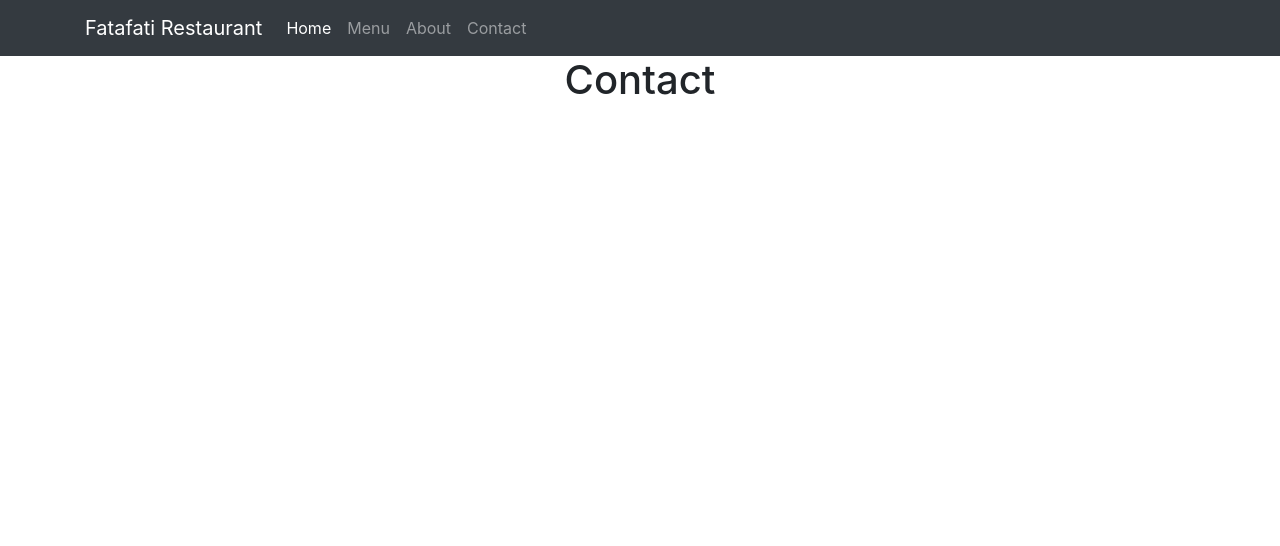
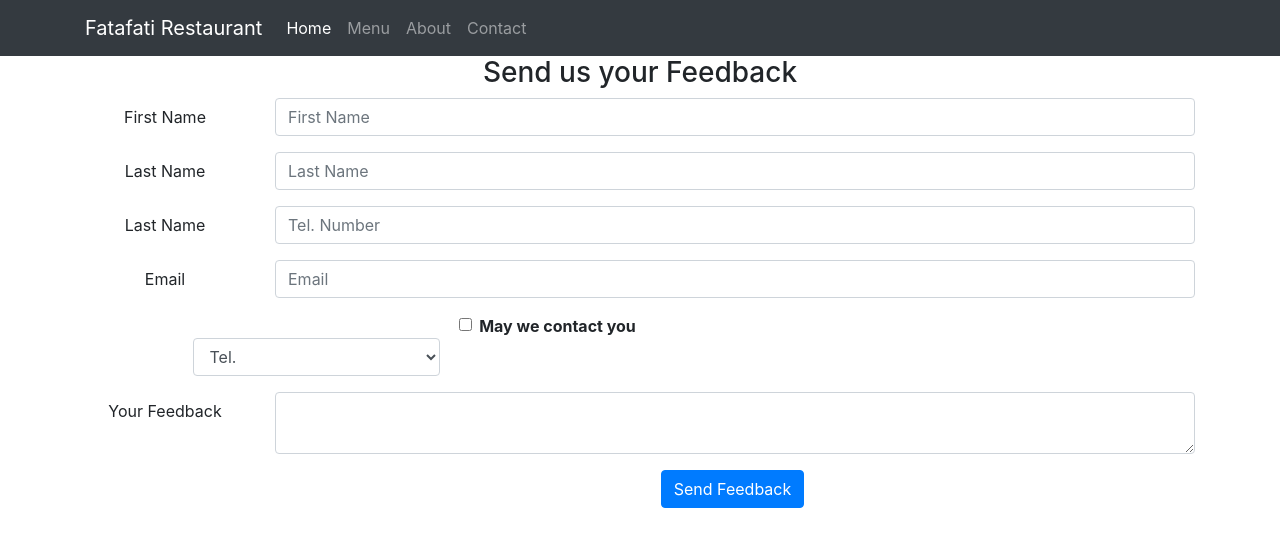
Before and after one commit to Rasujon3/bohubrihi-restaurant, a React (Create React App) app: page /contact in a window 1280 px wide. Shown: the top 546 px of the page. Built offline with nearby package versions, Linux system fonts and the light colour scheme.

Commit message:
Contact Form

```diff
--- a/src/components/body/Contact.js
+++ b/src/components/body/Contact.js
@@ -1,10 +1,83 @@
 import React, { Component } from 'react';
+import { Button, Col, Form, FormGroup, Input, Label } from 'reactstrap'
 
 class Contact extends Component {
+    constructor(props) {
+        super(props);
+        this.state = {
+            firstname: "",
+            lastname: "",
+            telnum: "",
+            email: "",
+            agree: false,
+            contactType: 'Tel.',
+            message: ""
+        }
+    }
     render() {
         return (
-            <div>
-                <h1>Contact</h1>
+            <div className="container">
+                <div className="row row-container">
+                    <div className="col-12">
+                        <h3>Send us your Feedback</h3>
+                    </div>
+                    <div className="col-12">
+                        <Form>
+                            <FormGroup row>
+                                <Label htmlFor="firstname" md={2}>First Name</Label>
+                                <Col md={10}>
+                                    <Input type="text" name="firstname" placeholder="First Name" value={this.state.firstname} />
+                                </Col>
+                            </FormGroup>
+                            <FormGroup row>
+                                <Label htmlFor="firstname" md={2}>Last Name</Label>
+                                <Col md={10}>
+                                    <Input type="text" name="lastname" placeholder="Last Name" value={this.state.lastname} />
+                                </Col>
+                            </FormGroup>
+                            <FormGroup row>
+                                <Label htmlFor="telnum" md={2}>Last Name</Label>
+                                <Col md={10}>
+                                    <Input type="tel" name="telnum" placeholder="Tel. Number" value={this.state.telnum} />
+                                </Col>
+                            </FormGroup>
+                            <FormGroup row>
+                                <Label htmlFor="telnum" md={2}>Email</Label>
+                                <Col md={10}>
+                                    <Input type="email" name="email" placeholder="Email" value={this.state.email} />
+                                </Col>
+                            </FormGroup>
+                            <FormGroup>
+                                <Col md={{ size: 6, offset: 2 }}>
+                                    <FormGroup check>
+                                        <Label check>
+                                            <Input type="checkbox" name="agree" checked={this.state.agree} /> <strong>May we contact you</strong>
+                                        </Label>
+                                    </FormGroup>
+                                </Col>
+                                <Col md={{ size: 3, offset: 1 }}>
+                                    <Input type="select" name="contactType" value={this.state.contactType} >
+                                        <option>Tel.</option>
+                                        <option>Email</option>
+                                    </Input>
+                                </Col>
+                            </FormGroup>
+                            <FormGroup row>
+                                <Label htmlFor="message" md={2}>Your Feedback</Label>
+                                <Col md={10}>
+                                    <Input type="textarea" name="message" value={this.state.message} ></Input>
+                                </Col>
+                            </FormGroup>
+                            <FormGroup>
+                                <Col md={{ size: 10, offset: 2 }}>
+                                    <Button type="submit" color="primary">
+                                        Send Feedback
+                                    </Button>
+                                </Col>
+                            </FormGroup>
+                        </Form>
+                    </div>
+                </div>
             </div>
         );
     }
```
